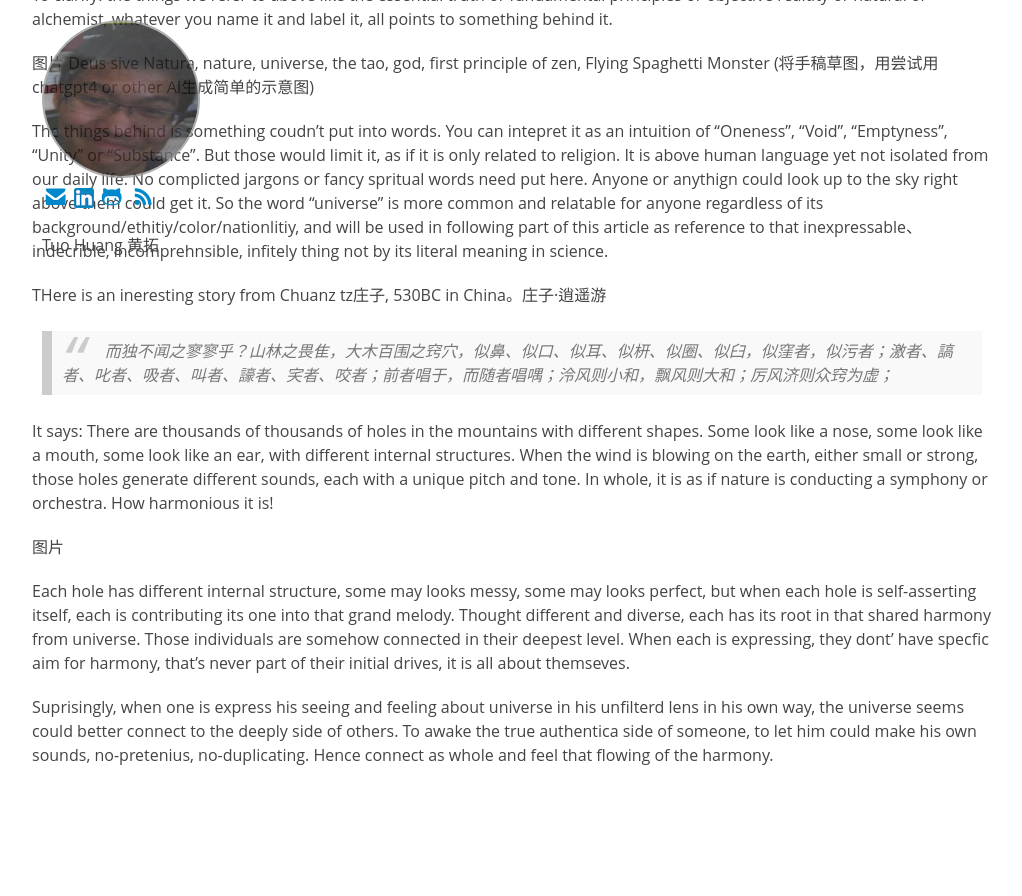
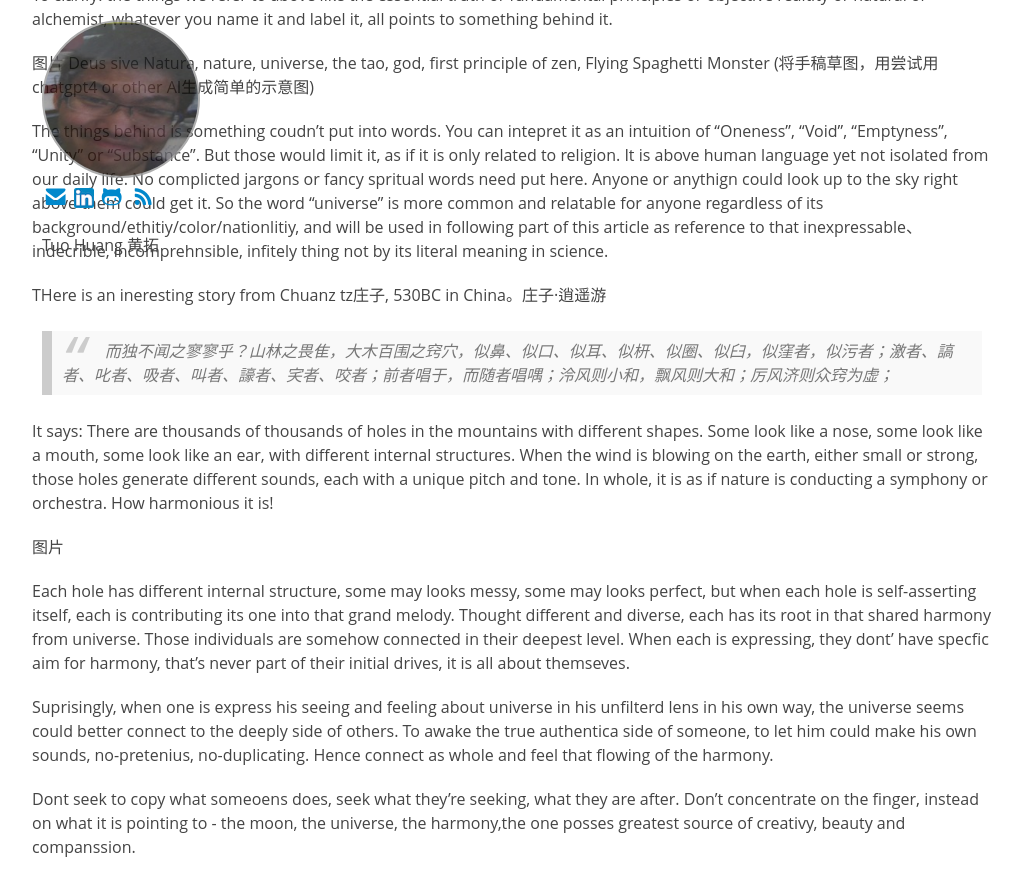
Before and after one commit to tuo/tuo.github.io, a Jekyll site: the page built from midlife crisis as programmer and AI.md, in a window 1280 px wide and 900 px high, scrolled down 5071 px. Shown: the top 896 px of the window, without its empty margins (128-1150 px from the left). Built offline with Jekyll 4.4.1, drawn with Linux system fonts in a browser that asks for light colours; our own code applies the rules of GitHub Pages for plain Markdown files; before the commit the page ends 5879 px from its top, so only the background shows below that.

Commit message:
commited

```diff
--- a/midlife crisis as programmer and AI.md
+++ b/midlife crisis as programmer and AI.md
@@ -133,3 +133,5 @@ It says: There are thousands of thousands of holes in the mountains with differe
 Each hole has different internal structure, some may looks messy, some may looks perfect, but when each hole is self-asserting itself, each is contributing its one into that grand melody. Thought different and diverse, each has its root in that shared harmony from universe. Those individuals are somehow connected in their deepest level. When each is expressing, they dont' have specfic aim for harmony, that's never part of their initial drives, it is all about themseves.
 
 Suprisingly, when one is express his seeing and feeling about universe in his unfilterd lens in his own way, the universe seems could better connect to the deeply side of others. To awake the true authentica side of someone, to let him could make his own sounds,  no-pretenius, no-duplicating. Hence connect as whole and feel that flowing of the harmony.
+
+Dont seek to copy what someoens does, seek what they're seeking, what they are after.  Don't concentrate on the finger, instead on what it is pointing to - the moon, the universe, the harmony,the one posses greatest source of creativy, beauty and companssion.
```
